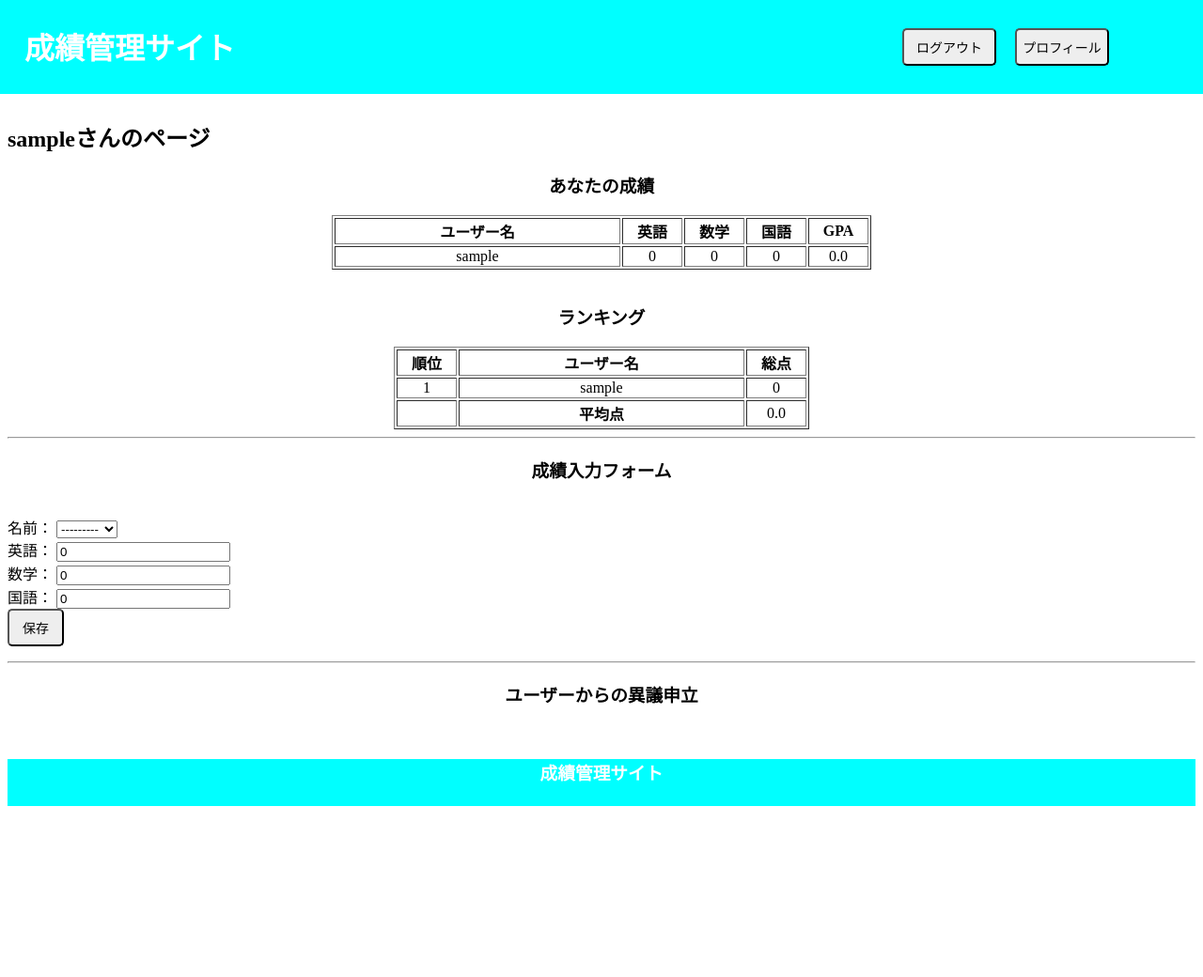
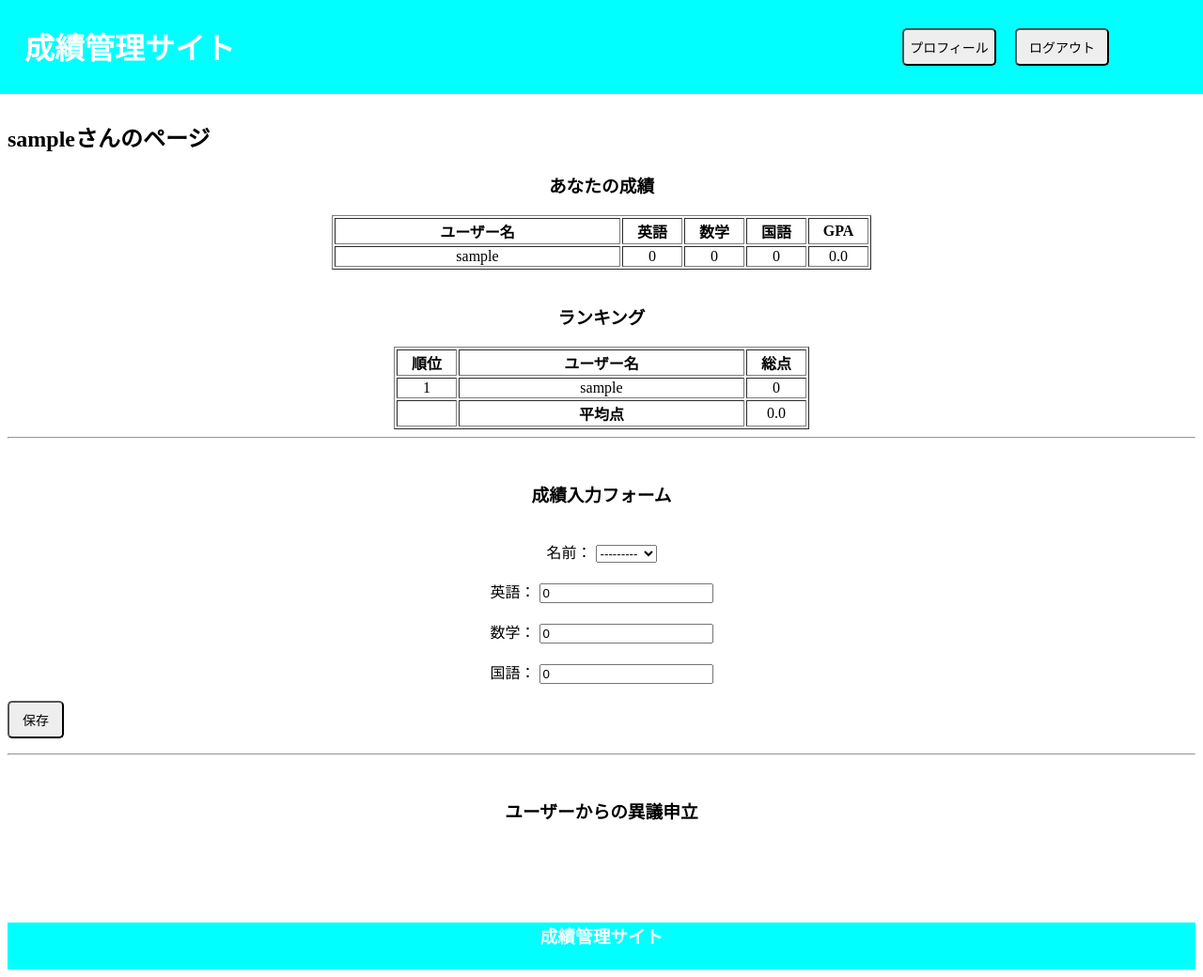
Before and after one commit to miraiproject/GradeList, a Django app: page /user/ in a window 1280 px wide. Shown: the whole page at 94% size. Before the commit the page ends 858 px from the top, so only its background shows below. Run offline with Django 3.2, Linux system fonts and the light colour scheme; the visitor is signed in with stand-in values (Sample User, id 1); data comes from the database, SQL or seed files in the repository; data that the repository does not hold is empty.

Commit message:
design modified

```diff
--- a/GradeList/grades/static/grades/css/style.css
+++ b/GradeList/grades/static/grades/css/style.css
@@ -43,6 +43,13 @@ button:hover {
 .body {
     background-color: #fff;
     padding-top: 100px;
+    padding-bottom: 50px;
+    margin-bottom: -50px;
+    min-height: 100%;
+}
+
+.push {
+    height: 50px;
 }
 
 h3 {
@@ -78,13 +85,13 @@ td.userName {
 }
 
 .form {
-    display: inline-block;
-    margin: 10px;
+    text-align: center;
 }
 
 button.submit {
     width: 60px;
     height: 40px;
+    margin: auto;
 }
 
 .reply.btn {
@@ -115,11 +122,15 @@ button.submit {
     text-align: center;
 }
 
-.objection.text {
-    margin-left: 0px;
+.objection_index {
+    font-weight: bold;
 }
 
-.reply.text {
+.objection_text {
+    margin: 0 25%;
+}
+
+.reply_text {
     margin-left: 100px;
 }
 
@@ -129,12 +140,19 @@ button.submit {
     height: 200px;
     margin: auto;
     border: 1px solid;
+    position: absolute;
+    top: 0;
+    right: 0;
+    bottom: 0;
+    left: 0;
+    margin: auto;
+    position: fixed;
     z-index: 2;
 }
 
 .modalText {
     display: inline-block;
-    margin: 10px 100px;
+    margin: 40px 100px;
 }
 
 .yesno {
--- a/GradeList/grades/templates/grades/base.html
+++ b/GradeList/grades/templates/grades/base.html
@@ -10,8 +10,8 @@
     <header>
       <h1>成績管理サイト</h1>
       {% if request.user.is_authenticated %}
+      <a href="{% url 'grades:profile' %}"><button class="header btn profile">プロフィール</button></a>
       <button id="open" class="header btn logout">ログアウト</button>
-      <a href="{% url 'grades:profile' %}"><button class="header btn profile">プロフィール</button></a>
       <div id="modal" class="hidden">
 	<p class="modalText">ログアウトしますか？</p>
 	<div class="yesno">
@@ -23,6 +23,7 @@
 
     </header>
     <div class="body">{% block content %}{% endblock %}</div>
+    <div class="push"></div>
     <footer>
       <h3>成績管理サイト</h3>
     </footer>
--- a/GradeList/grades/templates/grades/user.html
+++ b/GradeList/grades/templates/grades/user.html
@@ -46,19 +46,23 @@
 
 
 {% if not request.user.is_superuser %}
-<hr>
+<hr><br>
 <h3>異議申立内容</h3>
+<div class="objection_text">
   {% for objection in user_objections %}
-<p>{{ objection.author }}が{{ objection.created_at }}に申し立て</p>
+  <p>申立{{ objection.id }}：{{ objection.created_at }}に申し立て</p>
   <p>申立内容{{ objection.text }}</p>
   <hr>
+  <div class="reply_text">
     {% for reply in objection.replies_set.all %}
     <p>{{ reply.author }}が{{ reply.created_at }}に回答</p>
     <p>回答：{{ reply.text }}</p>
     <hr>
     {% endfor %}
+  </div>
   {% endfor %}
-<hr>
+</div>
+<hr><br>
 
 <h3>異議申立入力フォーム</h3>
 <form method="POST" action="">
@@ -77,47 +81,43 @@
 {% endif %}
 
 {% endif %}
-<hr>
+<hr><br>
 
 {% if request.user.is_superuser %}
 <h3>成績入力フォーム</h3>
 <form method="POST" action="">
   {% csrf_token %}
   <br>
-  名前：
-  {{ g_form.user }}
+  <div class="form">名前：  {{ g_form.user }}</div>
   <br>
-  英語：
-  {{ g_form.english }}
+  <div class="form">英語：  {{ g_form.english }}</div>
   <br>
-  数学：
-  {{ g_form.math }}
+  <div class="form">数学：  {{ g_form.math }}</div>
   <br>
-  国語：
-  {{ g_form.japanese }}
+  <div class="form">国語：  {{ g_form.japanese }}</div>
   <br>
   <a href="{% url 'grades:user' %}">
     <button class="submit" type="submit">保存</button>
   </a>
 </form>
 
-<hr>
+<hr><br>
 <h3>ユーザーからの異議申立</h3>
 <br>
 {% for objection in objections %}
-<div class="objection text">
-  <p>{{ objection.author }}が{{ objection.created_at }}に申し立て</p>
+<div class="objection_text">
+  <p><span class="objection_index">申立{{ objection.id }}</span>：{{ objection.author }}が{{ objection.created_at }}に申し立て</p>
   <p>申立内容：{{ objection.text }}</p>
-</div>
 <a href="{% url 'grades:reply' objection_id=objection.id %}"><button class="reply btn">回答する</button></a>
 <hr>
 {% for reply in objection.replies_set.all %}
-<div class="reply text">
+<div class="reply_text">
   <p>{{ reply.author }}が{{ reply.created_at }}に回答</p>
   <p>回答：{{ reply.text }}</p>
 </div>
 <hr>
 {% endfor %}
+</div>
 {% endfor %}
 
 {% endif %}
```
Lines whose indentation alone changed are shown as unchanged.
